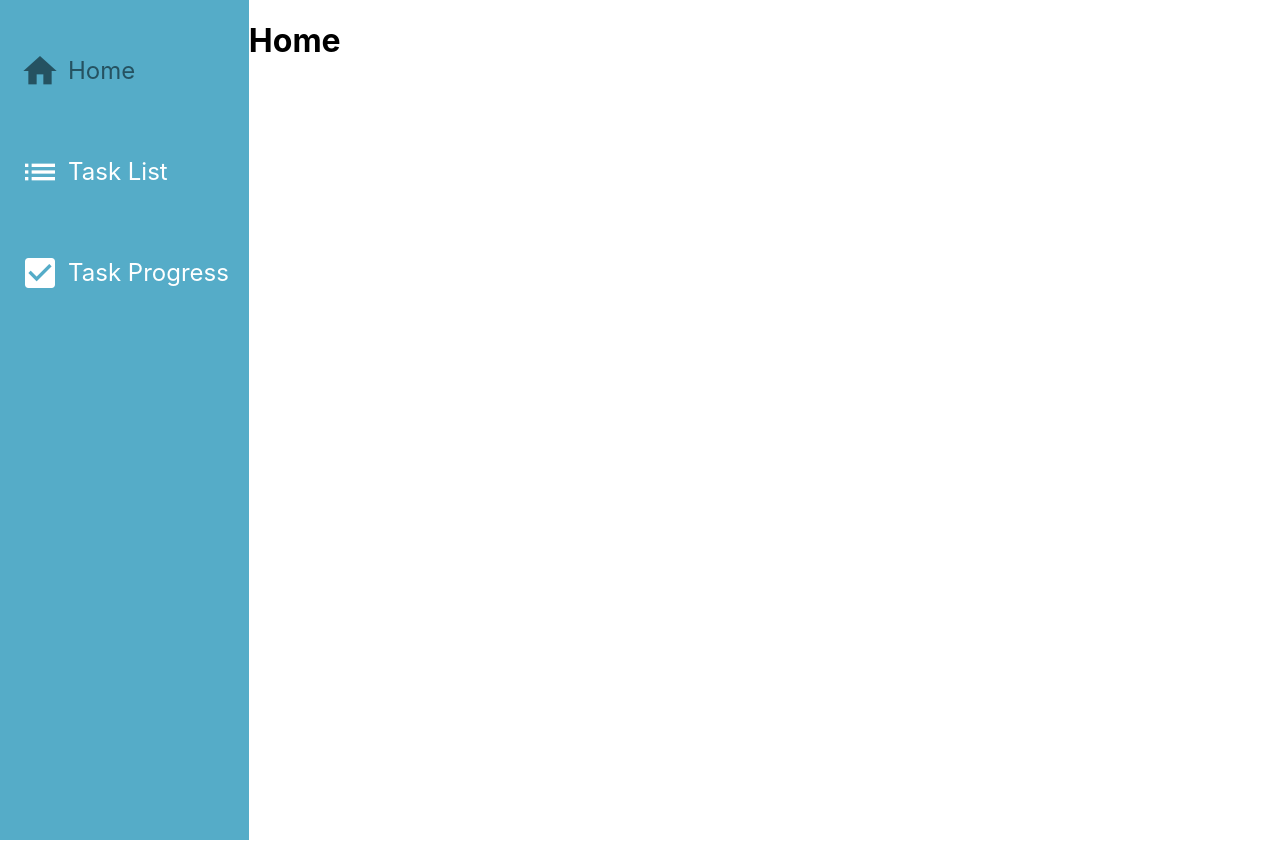
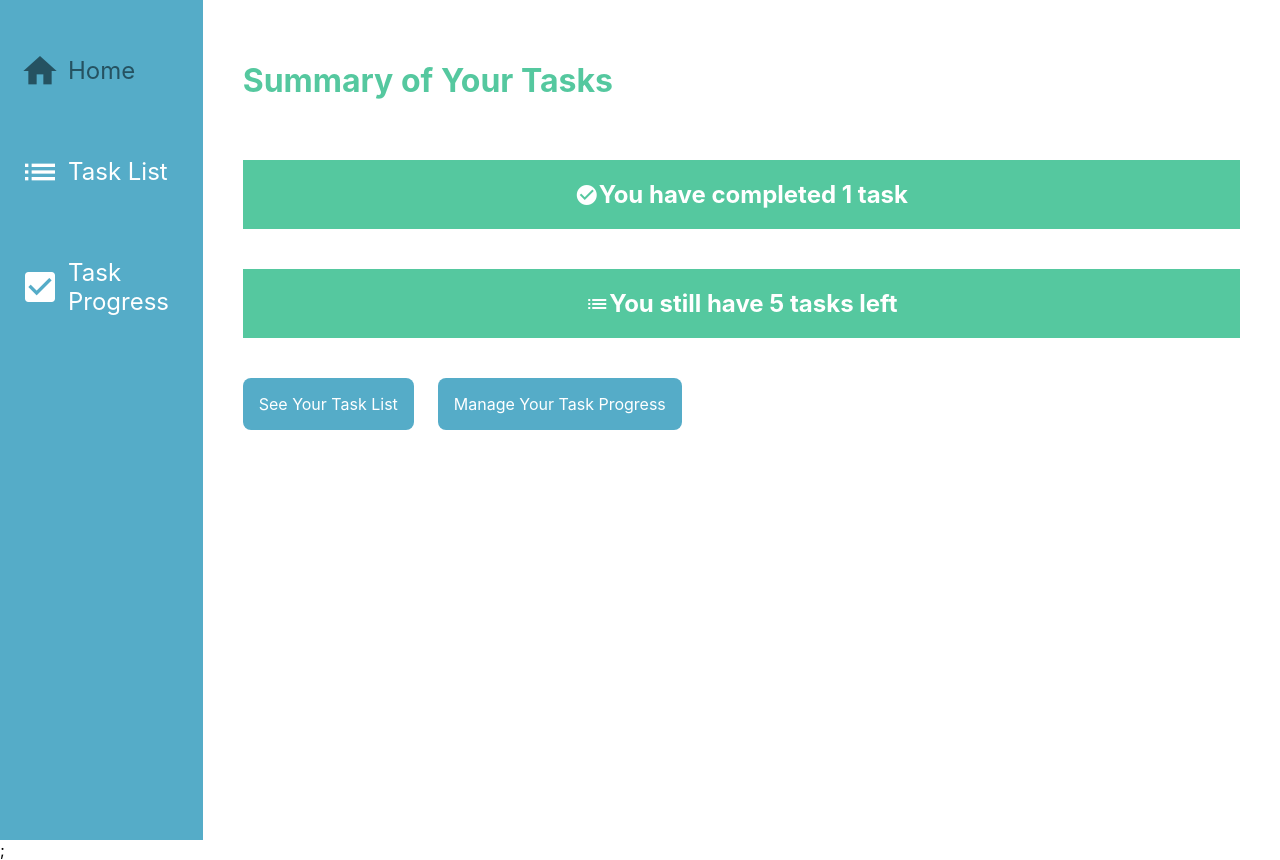
Before and after one commit to vyonizr/kanban-project, a React (Vite) app: page / in a window 1280 px wide. Built offline with nearby package versions, Linux system fonts and the light colour scheme.

Commit message:
Install Recoil and develop task summary page

```diff
--- a/package.json
+++ b/package.json
@@ -12,7 +12,8 @@
   "dependencies": {
     "react": "^18.2.0",
     "react-dom": "^18.2.0",
-    "react-router-dom": "^6.11.2"
+    "react-router-dom": "^6.11.2",
+    "recoil": "^0.7.7"
   },
   "devDependencies": {
     "@types/react": "^18.0.28",
--- a/src/App.tsx
+++ b/src/App.tsx
@@ -1,5 +1,7 @@
 import { createBrowserRouter, RouterProvider } from "react-router-dom";
+import { RecoilRoot } from "recoil";
 import SideMenuLayout from "./layouts/SideMenuLayout";
+import TaskSummary from "./features/tasks/components/TaskSummary";
 
 const router = createBrowserRouter([
   {
@@ -8,7 +10,7 @@
     children: [
       {
         path: "/",
-        element: <h1>Home</h1>,
+        element: <TaskSummary />,
       },
     ],
   },
@@ -35,7 +37,11 @@
 ]);
 
 function App(): JSX.Element {
-  return <RouterProvider router={router} />;
+  return (
+    <RecoilRoot>
+      <RouterProvider router={router} />;
+    </RecoilRoot>
+  );
 }
 
 export default App;
--- /dev/null
+++ b/src/features/tasks/TaskAtoms.ts
@@ -0,0 +1,50 @@
+import { atom } from "recoil";
+import type { Task } from "../../types";
+
+export const tasksState = atom<Task[]>({
+  key: "tasks",
+  default: [
+    {
+      id: 1,
+      title: "Develop Final Project",
+      detail: "SPA Kanban project using Recoil and TypeScript",
+      dueDate: "2023-04-30",
+      progressOrder: 1,
+    },
+    {
+      id: 2,
+      title: "Lunch with Guru Domba",
+      detail: "Have Nasi Padang with Guru Domba",
+      dueDate: "2023-04-10",
+      progressOrder: 1,
+    },
+    {
+      id: 3,
+      title: "Learn TypeScript",
+      detail: "Complete TypeScript material on Progate",
+      dueDate: "2023-04-05",
+      progressOrder: 2,
+    },
+    {
+      id: 4,
+      title: "Decide Plans for Lebaran holidays",
+      detail: "Trip with family?",
+      dueDate: "2023-04-21",
+      progressOrder: 2,
+    },
+    {
+      id: 5,
+      title: "Develop a React Project",
+      detail: "Develop a Todo management app and ask Guru Domba's review",
+      dueDate: "2023-03-22",
+      progressOrder: 3,
+    },
+    {
+      id: 6,
+      title: "Learn JavaScript Basics",
+      detail: "Complete JavaScript materials on Frontend Course",
+      dueDate: "2023-03-10",
+      progressOrder: 4,
+    },
+  ],
+});
--- /dev/null
+++ b/src/features/tasks/TaskSelectors.ts
@@ -0,0 +1,21 @@
+import { selector } from "recoil";
+import { tasksState } from "./TaskAtoms";
+import type { Task } from "../../types";
+
+export const uncompletedTasksSelector = selector<Task[]>({
+  key: "uncompleted_tasks",
+  get: ({ get }) => {
+    return get(tasksState).filter((task) => {
+      return task.progressOrder !== 4;
+    });
+  },
+});
+
+export const completedTasksSelector = selector<Task[]>({
+  key: "completed_tasks",
+  get: ({ get }) => {
+    return get(tasksState).filter((task) => {
+      return task.progressOrder === 4;
+    });
+  },
+});
--- /dev/null
+++ b/src/features/tasks/components/TaskSummary.tsx
@@ -0,0 +1,75 @@
+import { useRecoilValue } from "recoil";
+import { Link } from "react-router-dom";
+import {
+  completedTasksSelector,
+  uncompletedTasksSelector,
+} from "../TaskSelectors";
+import type { Task, CSSProperties } from "../../../types";
+
+const TaskSummary = (): JSX.Element => {
+  const completedTasks = useRecoilValue<Task[]>(completedTasksSelector);
+
+  const uncompletedTasks = useRecoilValue<Task[]>(uncompletedTasksSelector);
+
+  return (
+    <div style={styles.container}>
+      <h1 style={styles.heading}>Summary of Your Tasks</h1>
+      {/* Diperbarui */}
+      <div style={styles.list}>
+        <span className="material-icons">check_circle</span>
+        <h2>
+          You have completed {completedTasks.length}{" "}
+          {completedTasks.length <= 1 ? "task" : "tasks"}
+        </h2>
+      </div>
+      <div style={styles.list}>
+        <span className="material-icons">list</span>
+        <h2>
+          You still have {uncompletedTasks.length}{" "}
+          {uncompletedTasks.length <= 1 ? "task" : "tasks"} left
+        </h2>
+      </div>
+      <div style={styles.links}>
+        <Link to="/task-list" style={styles.link}>
+          See Your Task List
+        </Link>
+        <Link to="/progress-management" style={styles.link}>
+          Manage Your Task Progress
+        </Link>
+      </div>
+    </div>
+  );
+};
+
+const styles: CSSProperties = {
+  container: {
+    padding: "40px",
+    width: "100%",
+  },
+  heading: {
+    color: "#55C89F",
+    marginBottom: "60px",
+  },
+  list: {
+    color: "#fff",
+    backgroundColor: "#55C89F",
+    display: "flex",
+    justifyContent: "center",
+    alignItems: "center",
+    marginBottom: "40px",
+    width: "100%",
+  },
+  links: {
+    display: "flex",
+  },
+  link: {
+    padding: "16px",
+    marginRight: "24px",
+    backgroundColor: "#55ACC8",
+    color: "#fff",
+    borderRadius: "8px",
+    textDecoration: "none",
+  },
+};
+
+export default TaskSummary;
```
Also changed, not shown: src/types/index.ts (+8 -0 lines), 1 other file (tests, documents, lock files or other folders).
